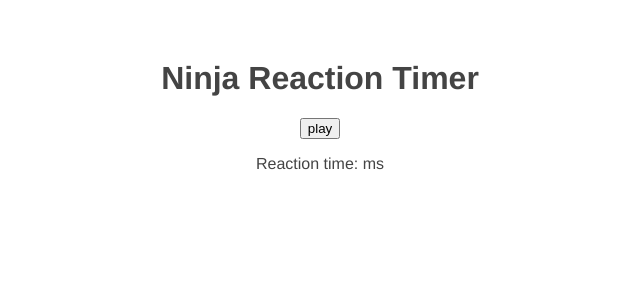
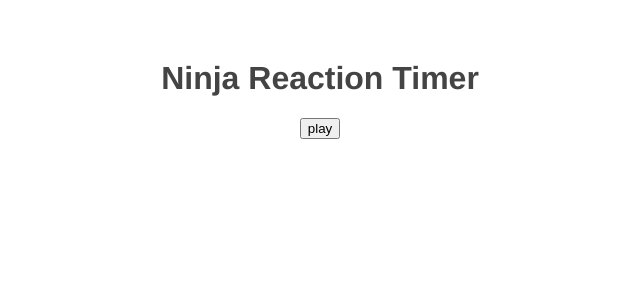
Before and after one commit to MaoDoBan/reaction-timer, a Vue app: page / in a window 1280 px wide. Shown: the top 300 px of the page, without its empty margins (320-960 px from the left). Built offline with nearby package versions, Linux system fonts and the light colour scheme.

Commit message:
App.vue: apenas mostra o score após o fim do jogo

```diff
--- a/src/App.vue
+++ b/src/App.vue
@@ -2,7 +2,7 @@
   <h1>Ninja Reaction Timer</h1>
   <button @click="start" :disabled="isPlaying">play</button>
   <Block v-if="isPlaying" :delay="delay" @end="endGame" />
-  <p>Reaction time: {{ this.score }} ms</p>
+  <p v-if="showResults">Reaction time: {{ this.score }} ms</p>
 </template>
 
 <script>
@@ -15,7 +15,8 @@ export default {
   data(){ return {
     isPlaying: false,
     delay: null,
-    score: null
+    score: null,
+    showResults: false
   }; },
   methods: {
     start(){
@@ -25,6 +26,7 @@ export default {
     endGame(reactionTime){
       this.score = reactionTime;
       this.isPlaying = false;
+      this.showResults = true;
     }
   }
 }
```
